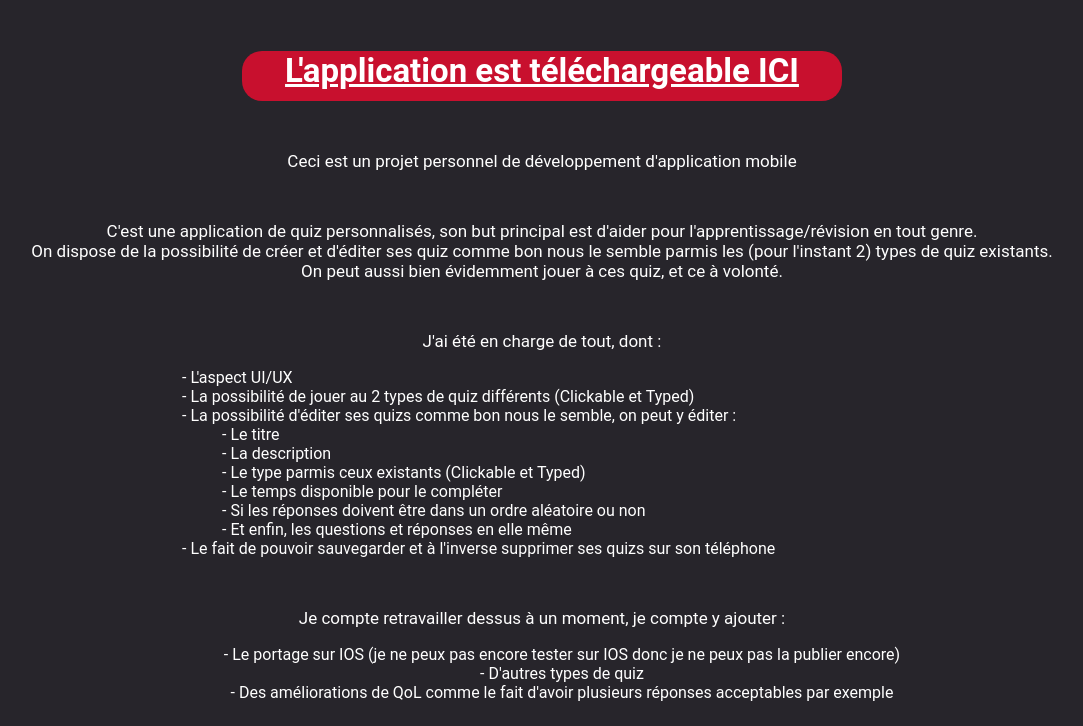
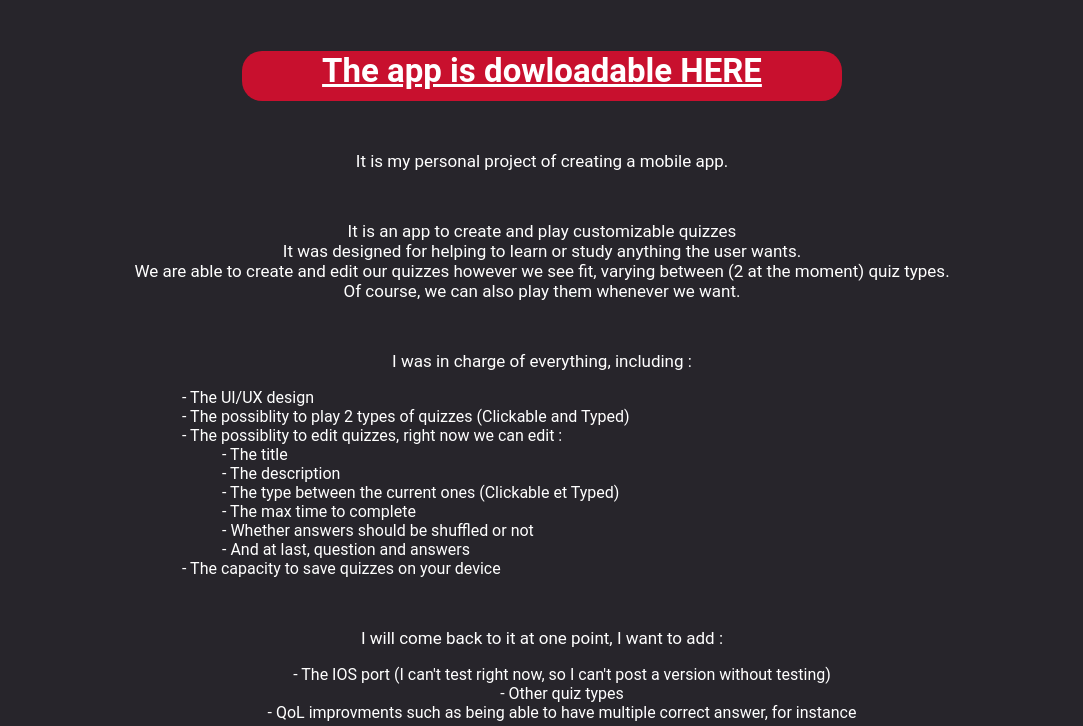
Before and after one commit to rene-tom/rene-tom.github.io, a plain HTML site: page benkuiz.html in a window 1280 px wide. Shown: the part 754-1480 px from the top of the page, without its empty margins (98-1181 px from the left). Drawn offline with Linux system fonts and the light colour scheme.

Commit message:
To english Benkuiz page

```diff
--- a/benkuiz.html
+++ b/benkuiz.html
@@ -39,7 +39,7 @@
         <nav>
             <ul>
                 <li><a href="index.html">Accueil</a></li>
-                <li><a href="projets.html">Projets</a></li>
+                <li><a href="projets.html">Projects</a></li>
                 <li><a href="contact.html">Contact</a></li>
                 <li><a href="https://www.linkedin.com/in/tom-ren%C3%A9-97a903269/"><img src="img/linkedin.png" alt="" width="50px"></a></li>
             </ul>
@@ -57,46 +57,47 @@
 
         <img class="proj_img" src="img/Screen_Benkuiz.png" alt="" width="200px">
         <div class="demo">
-            <a href= "https://mizaka.itch.io/benkuiz"><u><b>L'application est téléchargeable ICI</b></u> </a>
+            <a href= "https://mizaka.itch.io/benkuiz"><u><b>The app is dowloadable HERE</b></u> </a>
         </div>
 
         <p>
-            Ceci est un projet personnel de développement d'application mobile<br>
+            It is my personal project of creating a mobile app.<br>
         </p>
 
         <p>
-            C'est une application de quiz personnalisés, son but principal est d'aider pour l'apprentissage/révision en tout genre.<br>
-            On dispose de la possibilité de créer et d'éditer ses quiz comme bon nous le semble parmis les (pour l'instant 2) types de quiz existants.<br>
-            On peut aussi bien évidemment jouer à ces quiz, et ce à volonté.<br>
+            It is an app to create and play customizable quizzes<br>
+            It was designed for helping to learn or study anything the user wants.<br>
+            We are able to create and edit our quizzes however we see fit, varying between (2 at the moment) quiz types.<br>
+            Of course, we can also play them whenever we want.<br>
         </p>
 
         <p>
-            J'ai été en charge de tout, dont : <br>
+            I was in charge of everything, including : <br>
             <div class="workedOn">
         <ul>
-            <li>- L'aspect UI/UX</li>
-            <li>- La possibilité de jouer au 2 types de quiz différents (Clickable et Typed)</li>
-            <li>- La possibilité d'éditer ses quizs comme bon nous le semble, on peut y éditer :
+            <li>- The UI/UX design</li>
+            <li>- The possiblity to play 2 types of quizzes (Clickable and Typed)</li>
+            <li>- The possiblity to edit quizzes, right now we can edit :
                <ul>
-                   <li> - Le titre </li>
-                   <li> - La description </li>
-                   <li> - Le type parmis ceux existants (Clickable et Typed)  </li>
-                   <li> - Le temps disponible pour le compléter </li>
-                   <li> - Si les réponses doivent être dans un ordre aléatoire ou non</li>
-                   <li> - Et enfin, les questions et réponses en elle même</li>
+                   <li> - The title </li>
+                   <li> - The description </li>
+                   <li> - The type between the current ones (Clickable et Typed)  </li>
+                   <li> - The max time to complete </li>
+                   <li> - Whether answers should be shuffled or not</li>
+                   <li> - And at last, question and answers</li>
                </ul>
             </li>
-            <li>- Le fait de pouvoir sauvegarder et à l'inverse supprimer ses quizs sur son téléphone </li>
+            <li>- The capacity to save quizzes on your device </li>
         </ul>
         </p>
     </div>
 
     <p>
-            Je compte retravailler dessus à un moment, je compte y ajouter :
+            I will come back to it at one point, I want to add :
             <ul>
-                <li> - Le portage sur IOS (je ne peux pas encore tester sur IOS donc je ne peux pas la publier encore)</li>
-                <li> - D'autres types de quiz</li>
-                <li> - Des améliorations de QoL comme le fait d'avoir plusieurs réponses acceptables par exemple</li>
+                <li> - The IOS port (I can't test right now, so I can't post a version without testing)</li>
+                <li> - Other quiz types</li>
+                <li> - QoL improvments such as being able to have multiple correct answer, for instance</li>
             </ul>
         </p>
 
```
Also changed, not shown: projets.html (+9 -9 lines).
